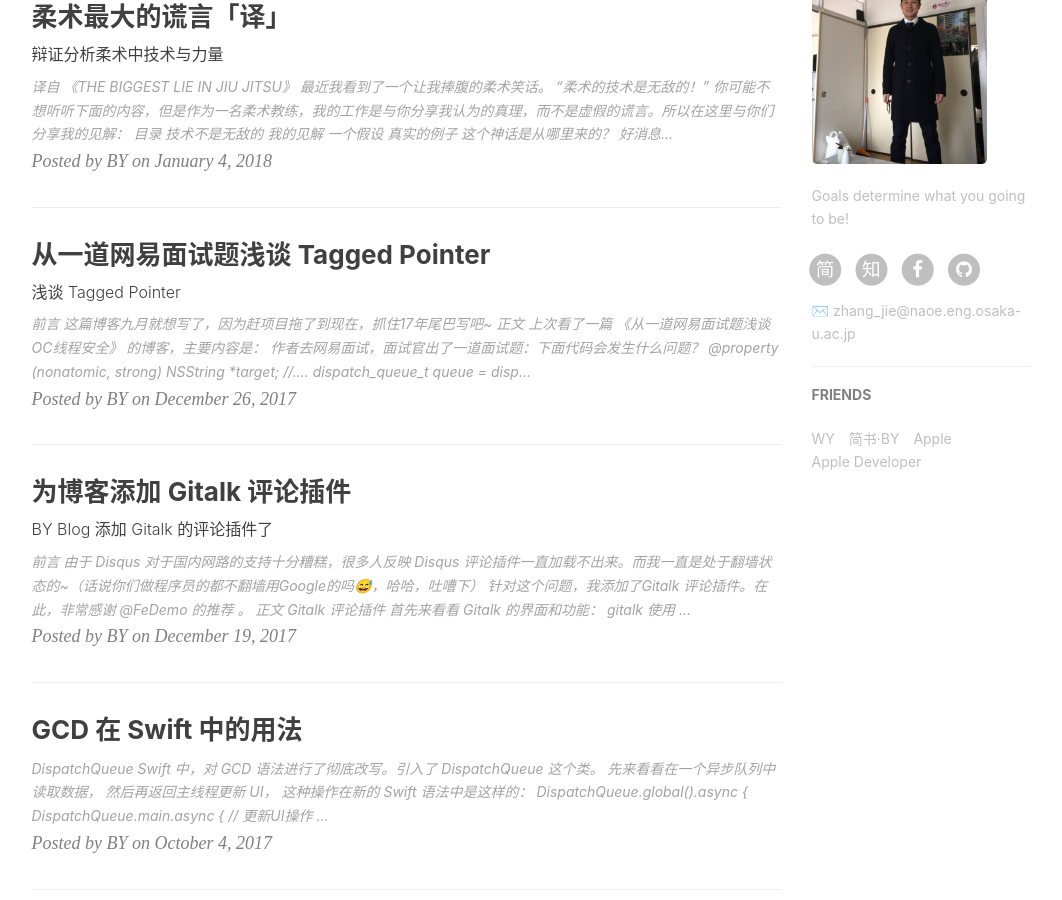
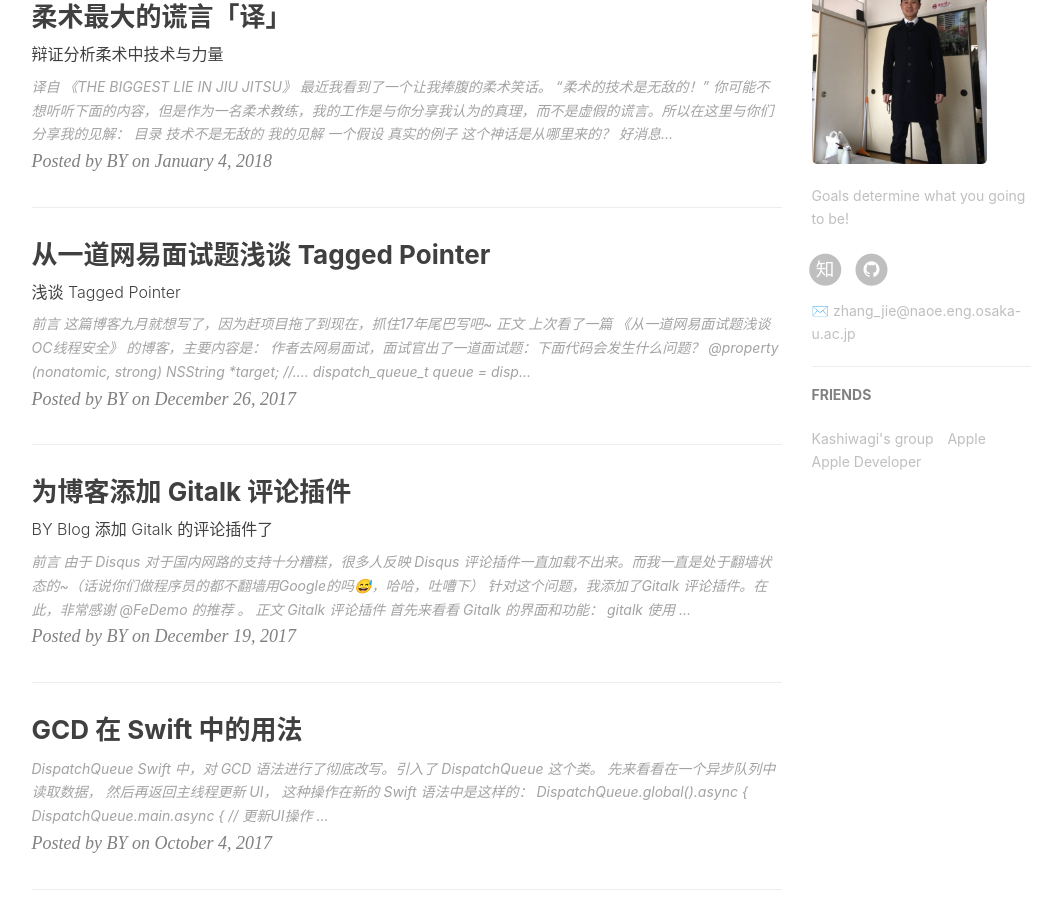
Before and after one commit to jiezhangbook/jiezhangbook.github.io, a Jekyll site: the page built from index.html, in a window 1280 px wide and 900 px high, scrolled down 919 px. Shown: the whole window, without its empty margins (136-1198 px from the left). Built offline with Jekyll 4.4.1, drawn with Linux system fonts in a browser that asks for light colours; nearby versions of some CDN libraries; the list of posts is cut into pages by our own code; comment, search, counter and statistics services are not loaded.

Commit message:
Update _config.yml

```diff
--- a/_config.yml
+++ b/_config.yml
@@ -19,10 +19,10 @@ sidebar-avatar: /img/JIE.jpg      # use absolute URL, seeing it's used in both `
 # SNS settings
 RSS: false
 # weibo_username:     qiubaiying
-zhihu_username:     qiubaiying
-github_username:    qiubaiying
-facebook_username:  baiying.qiu.7
-jianshu_username:   e71990ada2fd
+zhihu_username:     Earlyup
+github_username:    jiezhangbook
+#facebook_username:  baiying.qiu.7
+#jianshu_username:   e71990ada2fd
 #twitter_username:   qiubaiying
 
 
@@ -57,11 +57,11 @@ kramdown:
 
 # 评论系统
 # Disqus（https://disqus.com/）
-# disqus_username: qiubaiying
+# disqus_username: disqus_JPZILMRKyF
 
 # Gitalk
 gitalk:
-  enable: true    #是否开启Gitalk评论
+  enable: false    #是否开启Gitalk评论
   clientID: f2c84e7629bb1446c1a4                            #生成的clientID
   clientSecret: ca6d6139d1e1b8c43f8b2e19492ddcac8b322d0d    #生成的clientSecret
   repo: qiubaiying.github.io    #仓库名称
@@ -77,9 +77,9 @@ gitalk:
 ba_track_id: b50bf2b12b5338a1845e33832976fd68
 
 # Google Analytics
-ga_track_id: 'UA-90855596-1'            # Format: UA-xxxxxx-xx
-ga_domain: qiubaiying.top               # 默认的是 auto, 这里我是自定义了的域名，你如果没有自己的域名，需要改成auto
-
+ga_track_id: 'UA-120433918-1'            # Format: UA-xxxxxx-xx
+#ga_domain: qiubaiying.top               # 默认的是 auto, 这里我是自定义了的域名，你如果没有自己的域名，需要改成auto
+ga_domain: auto
 
 
 
@@ -99,11 +99,8 @@ service-worker: true
 # Friends
 friends: [
     {
-        title: "WY",
-        href: "http://zhengwuyang.com"
-    },{
-        title: "简书·BY",
-        href: "http://www.jianshu.com/u/e71990ada2fd"
+        title: "Kashiwagi's group",
+        href: "http://www.naoe.eng.osaka-u.ac.jp/naoe/naoe1/members.html"
     },{
         title: "Apple",
         href: "https://apple.com"
```
